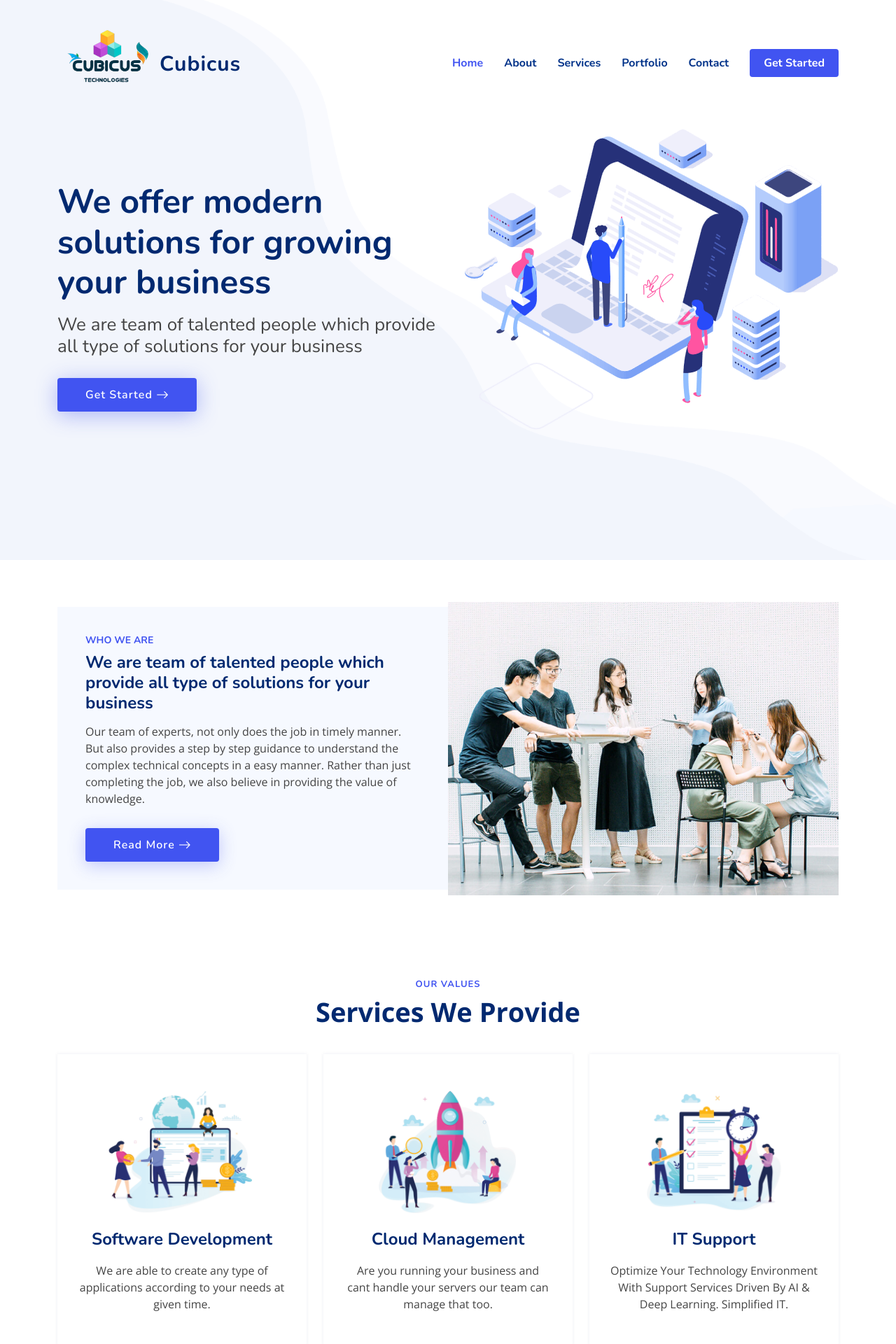
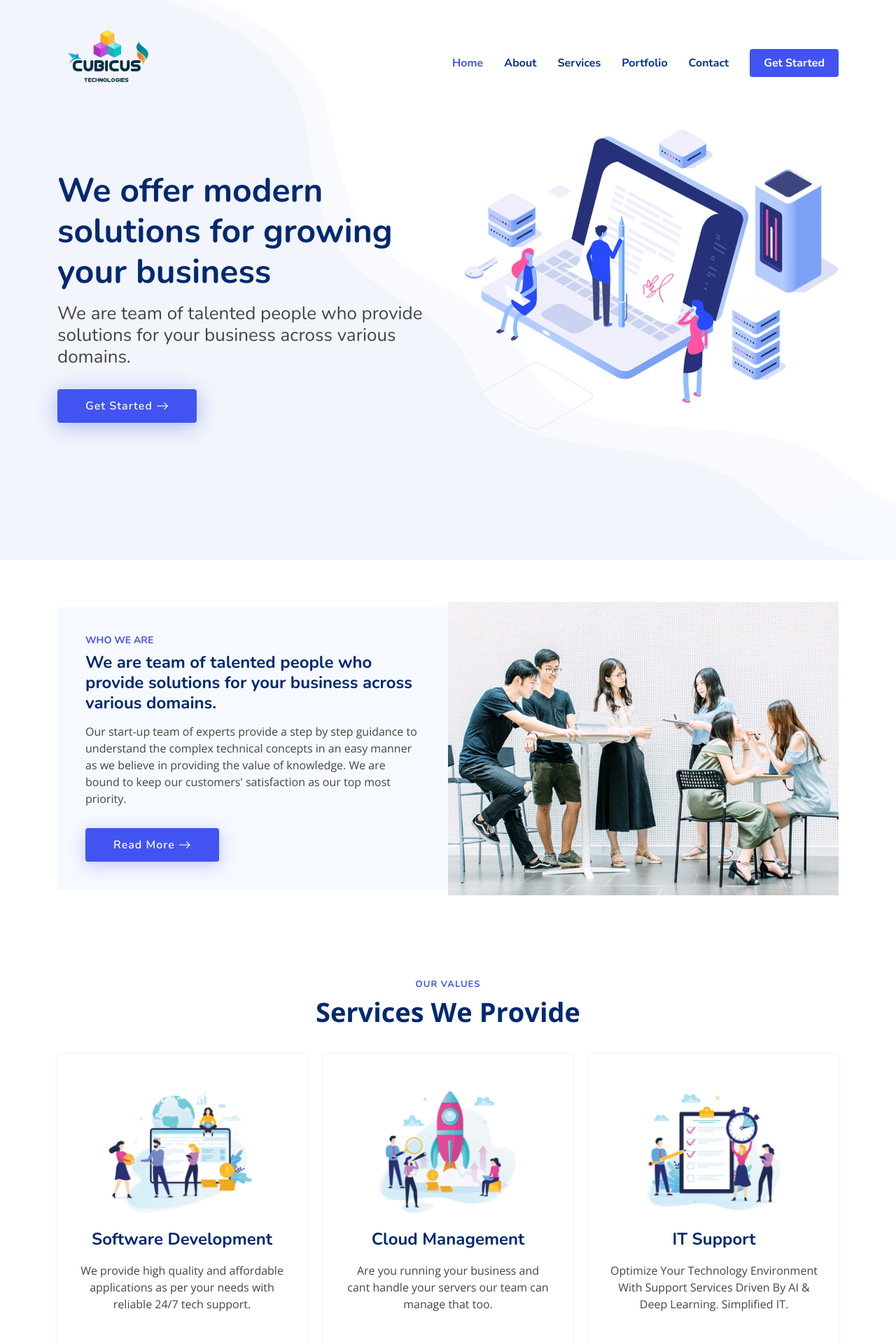
Before and after one commit to sumit7577/cubicus, a Django app: page / in a window 1280 px wide. Shown: the top 1920 px of the page at 70% size. Run offline with Django 3.2, Linux system fonts and the light colour scheme; some libraries are stand-ins or nearby versions.

Commit message:
some more fix

```diff
--- a/Templates/index.html
+++ b/Templates/index.html
@@ -37,7 +37,6 @@
 
       <a href="/" class="logo d-flex align-items-center">
         <img src="/static/img/cubicus.png" alt="cubicus" style="max-height: 140px;">
-        <span>Cubicus</span>
       </a>
 
       <nav id="navbar" class="navbar">
@@ -82,7 +81,7 @@
       <div class="row">
         <div class="col-lg-6 d-flex flex-column justify-content-center mt-5">
           <h1 data-aos="fade-up">We offer modern solutions for growing your business</h1>
-          <h2 data-aos="fade-up" data-aos-delay="400">We are team of talented people which provide all type of solutions for your business</h2>
+          <h2 data-aos="fade-up" data-aos-delay="400">We are team of talented people who provide solutions for your business across various domains.</h2>
           <div data-aos="fade-up" data-aos-delay="600">
             <div class="text-center text-lg-start">
               <a href="#about" class="btn-get-started scrollto d-inline-flex align-items-center justify-content-center align-self-center">
@@ -110,10 +109,9 @@
           <div class="col-lg-6 d-flex flex-column justify-content-center" data-aos="fade-up" data-aos-delay="200">
             <div class="content">
               <h3>Who We Are</h3>
-              <h2>We are team of talented people which provide all type of solutions for your business</h2>
+              <h2>We are team of talented people who provide solutions for your business across various domains.</h2>
               <p>
-                Our team of experts, not only does the job in timely manner. But also provides a step by step guidance to understand the complex technical concepts in a easy manner.
-Rather than just completing the job, we also believe in providing the value of knowledge.
+                Our start-up team of experts provide a step by step guidance to understand the complex technical concepts in an easy manner as we believe in providing the value of knowledge. We are bound to keep our customers' satisfaction as our top most priority.
               </p>
               <div class="text-center text-lg-start">
                 <a href="#" class="btn-read-more d-inline-flex align-items-center justify-content-center align-self-center">
@@ -149,7 +147,7 @@ Rather than just completing the job, we also believe in providing the value of k
             <div class="box" data-aos="fade-up" data-aos-delay="200">
               <img src="/static/img/values-1.png" class="img-fluid" alt="">
               <h3>Software Development</h3>
-              <p>We are able to create any type of applications according to your needs at given time.</p>
+              <p>We provide high quality and affordable applications as per your needs with reliable 24/7 tech support.</p>
             </div>
           </div>
 
@@ -1126,7 +1124,6 @@ Rather than just completing the job, we also believe in providing the value of k
           <div class="col-lg-5 col-md-12 footer-info">
             <a href="/" class="logo d-flex align-items-center">
               <img src="/static/img/cubicus.png" alt="cubicus" style="max-height: 140px;">
-              <span>Cubicus</span>
             </a>
             <p>We offer modern solutions for growing your business.</p>
             <div class="social-links mt-3">
```
